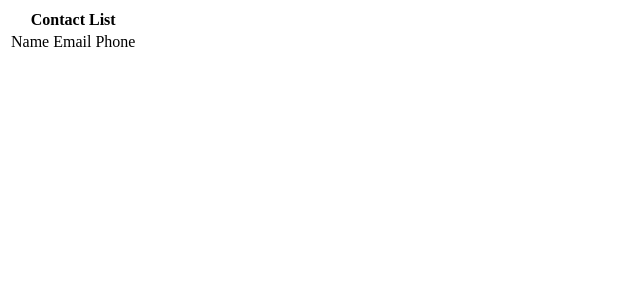
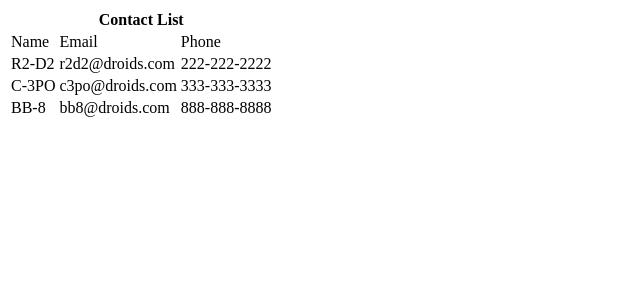
Before and after one commit to dane-hoffman/block_26_workshop, a React (Vite) app: page / in a window 1280 px wide. Shown: the top 300 px of the page, without its empty margins (0-640 px from the left). Built offline with nearby package versions, Linux system fonts and the light colour scheme.

Commit message:
mapped through the contacts and returned the ContactRow within the ContactList component.

```diff
--- a/src/App.jsx
+++ b/src/App.jsx
@@ -3,8 +3,7 @@
 import ContactList, { dummyContacts } from './components/ContactList'
 
 export default function App() {
-  const [contacts, setContacts] = useState(dummyContacts)
-  console.log("Contacts: ", contacts)
+
   return (
     <>
       <ContactList contacts ={dummyContacts} />
--- a/src/components/ContactList.jsx
+++ b/src/components/ContactList.jsx
@@ -1,4 +1,6 @@
 import React from 'react';
+import { useState } from 'react'
+import ContactRow from './ContactRow'
 
 
 export const dummyContacts = [
@@ -8,6 +10,8 @@
   ];
 
 export default function ContactList() {
+    const [contacts, setContacts] = useState(dummyContacts);
+    console.log("Contacts: ", contacts)
 
   return (
         <table>
@@ -22,9 +26,9 @@
               <td>Email</td>
               <td>Phone</td>
             </tr>
-            {
-               // Map over data here
-             }
+            {contacts.map((contact) => {
+          return <ContactRow key={contact.id} contact={contact} />;
+        })}
           </tbody>
         </table>
     );
--- a/src/components/ContactRow.jsx
+++ b/src/components/ContactRow.jsx
@@ -1,6 +1,12 @@
 import React from 'react'
-import ContactList, { dummyContacts } from './components/ContactList'
 
-export default function ContactRow () {
 
-}
+export default function ContactRow({ contact }) {
+    return (
+      <tr>
+        <td>{contact.name}</td>
+        <td>{contact.email}</td>
+        <td>{contact.phone}</td>
+      </tr>
+    );
+  }
```
